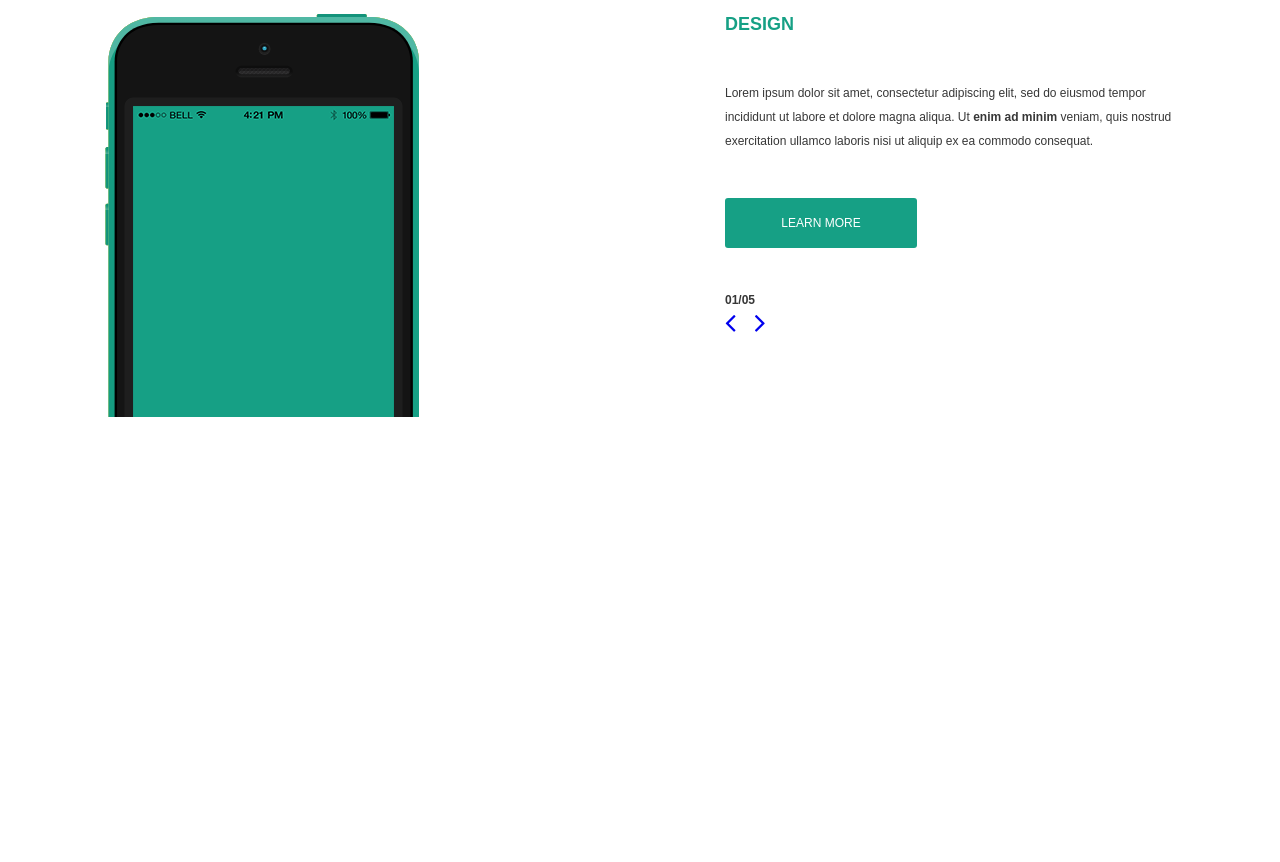
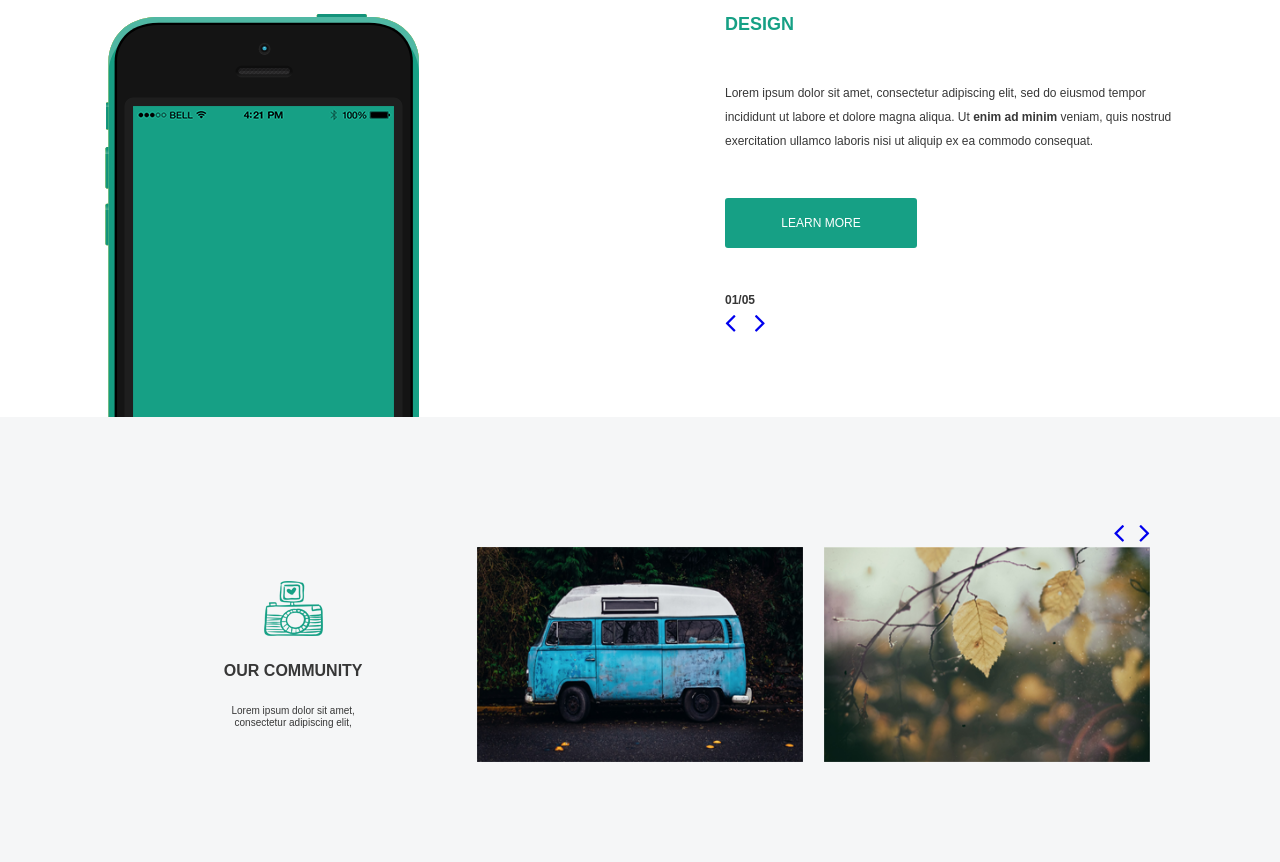
Before and after one commit to GeekHub-Frontend-CMS-8/Khodzitskyi_Yurii_exam, a plain HTML site: page build/index.html in a window 1280 px wide. Shown: the part 1317-2179 px from the top of the page. Before the commit the page ends 1734 px from the top, so only its background shows below. Drawn offline with nearby package versions, Linux system fonts and the light colour scheme; a web font is replaced by a local one.

Commit message:
fourth section done

```diff
--- /dev/null
+++ b/assets/sass/_fourth-section.scss
@@ -0,0 +1,62 @@
+.fourth-section {
+  &__wrapper {
+    background-color: #f5f6f7;
+  }
+  &__container {
+    max-width: 1040px;
+    margin: 0 auto;
+    padding: 40px 10px;
+  }
+  &__slide-button__wrapper {
+    display: flex;
+    justify-content: flex-end;
+  }
+  &__secondary-wrapper {
+    display: flex;
+    align-items: center;
+    justify-content: space-between;
+    flex-flow: row wrap;
+  }
+  &__item {
+    width: 100%;
+    margin-top: 20px;
+    display: flex;
+    flex-direction: column;
+    align-items: center;
+    text-align: center;
+    &__headline {
+      color: #373737;
+      font-family: "Gotham Rounded Medium", sans-serif;
+      font-size: 16px;
+      font-weight: 700;
+      text-transform: uppercase;
+      &__position {
+        margin: 25px 0;
+      }
+    }
+    &__paragraph {
+      max-width: 140px;
+      color: #373737;
+      font-family: "Gotham Rounded Medium", sans-serif;
+      font-size: 10px;
+      font-weight: 500;
+    }
+    &__image {
+      width: 100%;
+    }
+  }
+}
+@media only screen and (min-width: 576px) {
+  .fourth-section__item {
+    width: 48%;
+  }
+  .fourth-section__container {
+    padding: 100px 10px;
+  }
+}
+@media only screen and (min-width: 940px) {
+  .fourth-section__item {
+    margin-top: 0;
+    width: 32%;
+  }
+}
--- a/assets/sass/main.scss
+++ b/assets/sass/main.scss
@@ -4,3 +4,4 @@
 @import "navigation";
 @import "second_section";
 @import "third-section";
+@import "fourth-section";
--- a/build/index.html
+++ b/build/index.html
@@ -101,5 +101,30 @@
         </div>
     </div>
 </section>
+<section class="fourth-section__wrapper">
+    <div class="fourth-section__container">
+        <div class="fourth-section__slide-button__wrapper">
+            <a href="#" class="fa fa-angle-left slide-button"> </a>
+            <a href="#" class="fa fa-angle-right slide-button slide-button__right__position"> </a>
+        </div>
+        <div class="fourth-section__secondary-wrapper">
+            <div class="fourth-section__item">
+                <img src="img/fourth-section__icon.png" alt="icon">
+                <h3 class="fourth-section__item__headline fourth-section__item__headline__position">
+                    our community
+                </h3>
+                <p class="fourth-section__item__paragraph">
+                    Lorem ipsum dolor sit amet, consectetur adipiscing elit,
+                </p>
+            </div>
+            <div class="fourth-section__item">
+                <img src="img/fourth-section__image__1.png" alt="1" class="fourth-section__item__image">
+            </div>
+            <div class="fourth-section__item">
+                <img src="img/fourth-section__image__2.png" alt="2" class="fourth-section__item__image">
+            </div>
+        </div>
+    </div>
+</section>
 </body>
 </html>
```
Also changed, not shown: assets/index.html (+25 -0 lines), assets/img/fourth-section__icon.png (added), assets/img/fourth-section__image__1.png (added), assets/img/fourth-section__image__2.png (added), build/css/main.css, build/img/fourth-section__icon.png (added), build/img/fourth-section__image__1.png (added), build/img/fourth-section__image__2.png (added).
